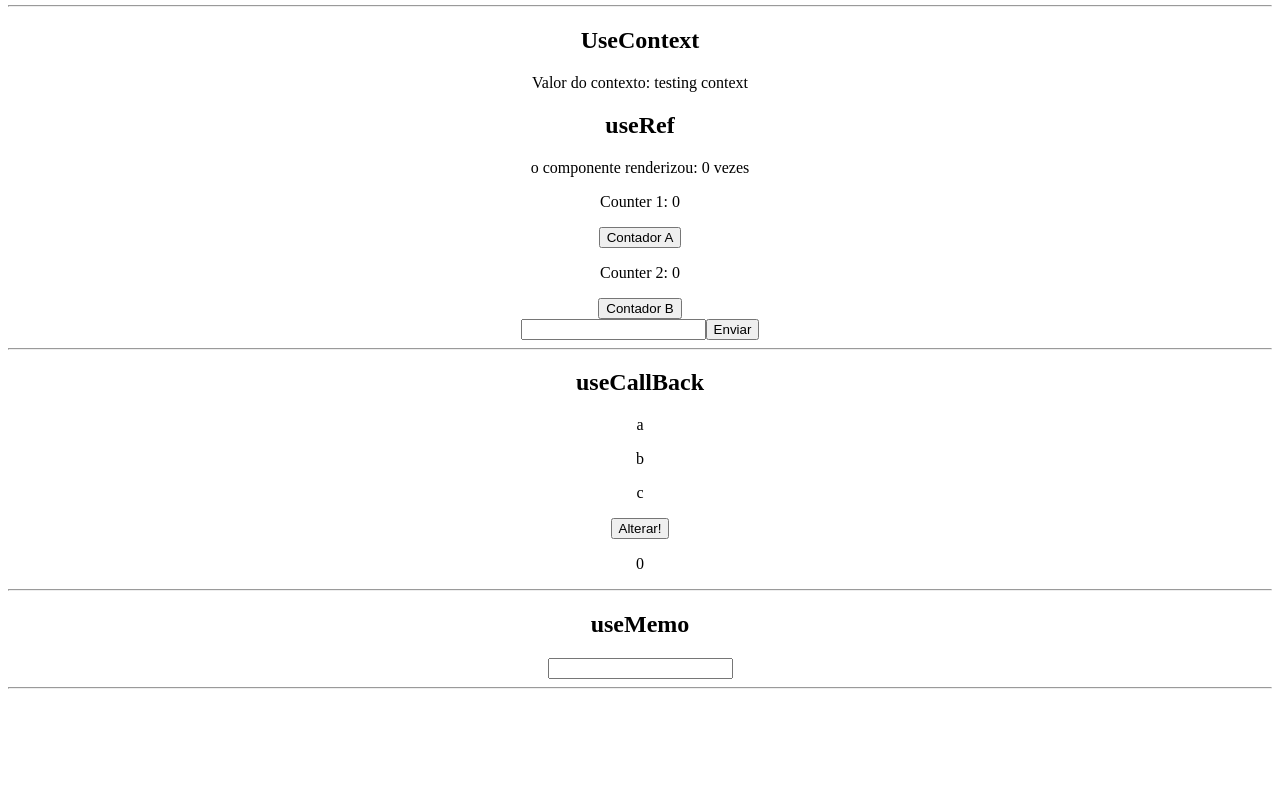
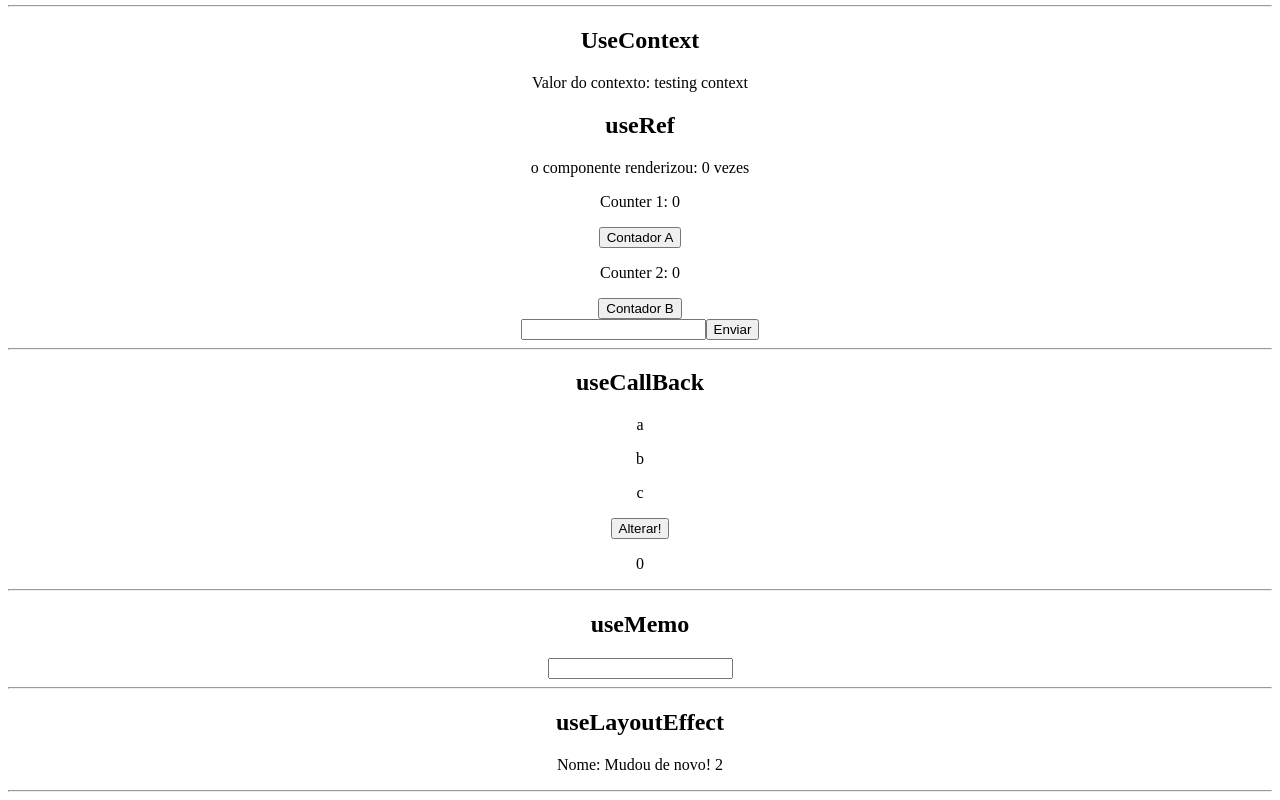
Before and after one commit to Anderson-Rodrigo-Dev/React-do-zero-a-maestria, a React (Create React App) app in the folder React/11_hooks/: page / in a window 1280 px wide. Shown: the part 775-1575 px from the top of the page. Before the commit the page ends 1472 px from the top, so only its background shows below. Built offline with nearby package versions, Linux system fonts and the light colour scheme; the HTML template or start-up script is replaced by a standard one.

Commit message:
useLayoutEffect

```diff
--- /dev/null
+++ b/React/11_hooks/src/components/hooks/HookUseLayoutEffect.js
@@ -0,0 +1,27 @@
+import { useEffect, useLayoutEffect, useState } from "react";
+
+const HookUseLayoutEffect = () => {
+  const [name, setName] = useState("Algum Nome 0");
+
+  useEffect(() => {
+    console.log("2");
+    setName("Mudou de novo! 2");
+  }, []);
+
+  useLayoutEffect(() => {
+    console.log("1");
+    setName("Outro nome 1");
+  }, []);
+
+  console.log(name);
+
+  return (
+    <div>
+      <h2>useLayoutEffect</h2>
+      <p>Nome: {name}</p>
+      <hr />
+    </div>
+  );
+};
+
+export default HookUseLayoutEffect;
--- a/React/11_hooks/src/pages/Home/index.js
+++ b/React/11_hooks/src/pages/Home/index.js
@@ -8,6 +8,7 @@ import HookUseState from "../../components/hooks/HookUseState";
 import HookUseRef from "../../components/hooks/HookUseRef";
 import HookUseCallBack from "../../components/hooks/HookUseCallBack";
 import HookUseMemo from "../../components/hooks/HookUseMemo";
+import HookUseLayoutEffect from "../../components/hooks/HookUseLayoutEffect";
 
 const Home = () => {
   const { contextValue } = useContext(SomeContext);
@@ -22,6 +23,7 @@ const Home = () => {
       <HookUseRef />
       <HookUseCallBack />
       <HookUseMemo />
+      <HookUseLayoutEffect />
     </div>
   );
 };
```
